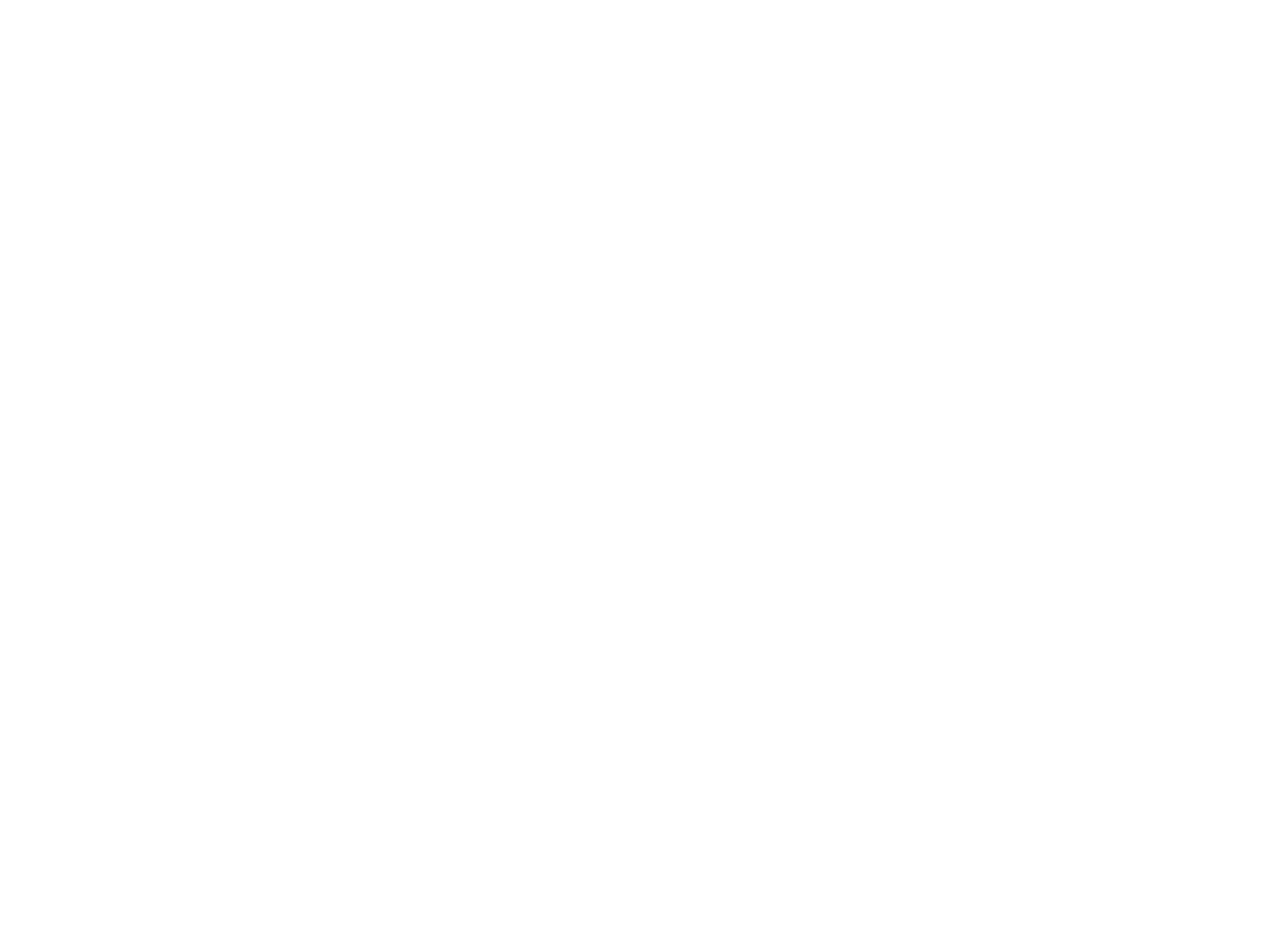
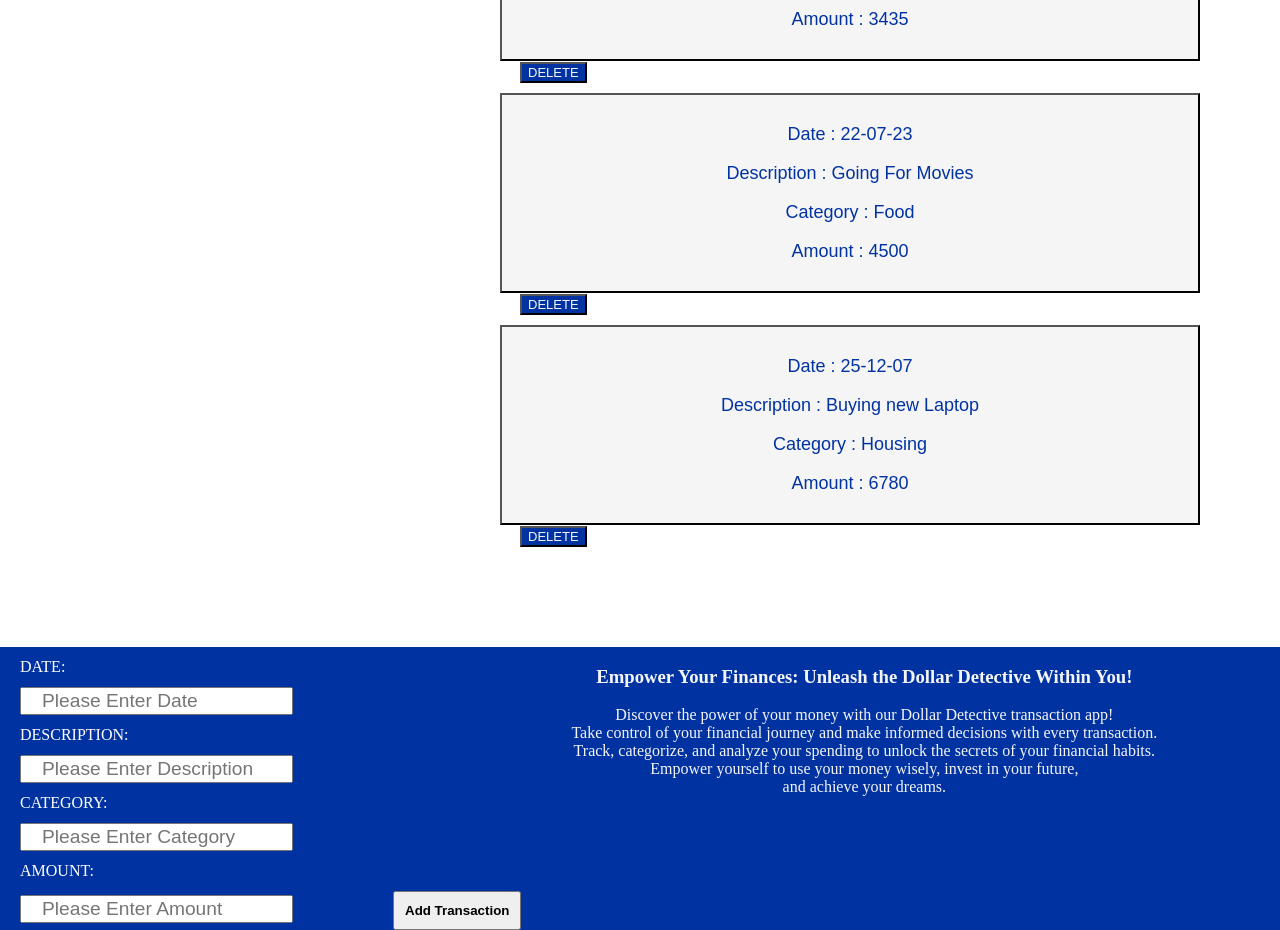
Before and after one commit to karanja03/phase-2-week-1-code-challenge, a React (Create React App) app in the folder dollar-detective/: page / in a window 1280 px wide. Shown: the part 3720-4650 px from the top of the page. Before the commit the page ends 3529 px from the top, so only its background shows below. Built offline with nearby package versions, Linux system fonts and the light colour scheme; data requests are answered from the project's data file.

Commit message:
Added paragraph

```diff
--- a/dollar-detective/db.json
+++ b/dollar-detective/db.json
@@ -104,6 +104,20 @@
       "category": "Foog",
       "amount": "3435",
       "id": 15
+    },
+    {
+      "date": "22-07-23",
+      "description": "Going For Movies",
+      "category": "Food",
+      "amount": "4500",
+      "id": 16
+    },
+    {
+      "date": "25-12-07",
+      "description": "Buying new Laptop",
+      "category": "Housing",
+      "amount": "6780",
+      "id": 17
     }
   ]
 }
--- a/dollar-detective/src/components/App.js
+++ b/dollar-detective/src/components/App.js
@@ -12,9 +12,27 @@ import TransactionList from "./TransactionList";
 function App(){
     //handling the drop down change
     const[selectCategory, setSelectCategory]=useState("All");
+    const [transactions, setTransactions] = useState([]);
     const handleDropDown=(e)=>{
         setSelectCategory(e.target.value)
     }
+
+    const handleSearch=(category)=>{
+
+        if (category.trim() === "") {
+            setSelectCategory("All");
+            setTransactions(transactions);
+          } else {
+      //   const filteredTransactions =
+      // category === "" ? transactions : transactions.filter((transaction) => transaction.category === category.trim());
+      setSelectCategory(category.trim())
+    // setTransactions(filteredTransactions);
+  };
+}
+
+
+
+
     return(
          <div className="wholeapp">
             <div className="bgimage"></div>
@@ -24,17 +42,18 @@ function App(){
         <h1 className="mainheading">DOLLAR DETECTIVE</h1>
         <h2 className="nextheading">Unlock Your Financial Journey: See Your Money in Motion</h2>
         </div>
-        <SearchForm/>
+        <SearchForm  handleSearch={handleSearch}/>
         <SortForm
         categories={categories}
         selectedCategory={selectCategory}
         onChange={handleDropDown}
         />
 
-        <TransactionList/>
+        <TransactionList selectedCategory={selectCategory} transactions={transactions}/>
 
         </div>
     )
 
 }
+
 export default App;
--- a/dollar-detective/src/components/NewTransaction.js
+++ b/dollar-detective/src/components/NewTransaction.js
@@ -50,6 +50,8 @@ function NewTransaction({ onAddTransaction }) {
   };
 
   return (
+    <div className="bottompart">
+      <div className="formpart">
     <form onSubmit={handleSubmitForm} className="fillinform">
       <label htmlFor="dateinput">DATE:</label>
       <input
@@ -87,8 +89,14 @@ function NewTransaction({ onAddTransaction }) {
         onChange={handleChangeForm}
         placeholder="Please Enter Amount"
       />
-      <button type="submit">Add Transaction</button>
+      <button className="addtransactiontbtn" type="submit">Add Transaction</button>
     </form>
+    </div>
+    <div className="motivation">
+      <h3>Empower Your Finances: Unleash the Dollar Detective Within You!</h3>
+      <p>Discover the power of your money with our Dollar Detective transaction app!<br/>Take control of your financial journey and make informed decisions with every transaction.<br/> Track, categorize, and analyze your spending to unlock the secrets of your financial habits.<br/> Empower yourself to use your money wisely, invest in your future,<br/> and achieve your dreams.</p>
+    </div>
+    </div>
   );
 }
 
--- a/dollar-detective/src/components/SearchForm.js
+++ b/dollar-detective/src/components/SearchForm.js
@@ -1,14 +1,25 @@
-import React from "react";
+import React ,{useState}from "react";
 
 
-function SearchForm(){
+
+function SearchForm({handleSearch}){
+    const [searchCategory, setSearchCategory] = useState("");
+    const handleChange = (e) => {
+        setSearchCategory(e.target.value);
+
+      };
+
+      const handleSubmit = (e) => {
+        e.preventDefault();
+        handleSearch(searchCategory.trim()); // Call the handleSearch function from the parent component with the input value
+      };
     return(
         <div className="searchSort">
             <div className="search">
-               <form className="formSearch">
+               <form className="formSearch" onSubmit={handleSubmit} >
                 {/* dont forget to add value */}
-                <input type="text"  placeholder="Search By Category"/>
-                <button className="searchButton">SEARCH</button>
+                <input type="text"  placeholder="Search By Category" value={searchCategory} onChange={handleChange}/>
+                <button className="searchButton" type="submit">SEARCH</button>
 
                 </form>
             </div>
--- a/dollar-detective/src/components/SortForm.js
+++ b/dollar-detective/src/components/SortForm.js
@@ -3,6 +3,7 @@ import React from "react";
 
 
 function SortForm({categories,selectedCategory, onChange}){
+
     return(
         <select value={selectedCategory} onChange={onChange} className="selectSort">
             {categories.map((category)=>(
--- a/dollar-detective/src/components/Transaction.js
+++ b/dollar-detective/src/components/Transaction.js
@@ -1,7 +1,9 @@
 import React from "react";
 
 
-function Transaction({ date, description, category, amount}) {
+function Transaction({ id,date, description, category, amount,handledeletebutton}) {
+
+
     return(
 
         <div className="transactions">
@@ -10,8 +12,9 @@ function Transaction({ date, description, category, amount}) {
             <p className="paragraphtrans">Description : {description}</p>
             <p className="paragraphtrans">Category : {category}</p>
             <p className="paragraphtrans">Amount : {amount}</p>
-            <button className="deletebtn">DELETE</button>
+
             </button>
+            <button className="deletebtn" onClick={()=>handledeletebutton(id)}>DELETE</button>
 
 
         </div>
--- a/dollar-detective/src/components/TransactionList.js
+++ b/dollar-detective/src/components/TransactionList.js
@@ -2,7 +2,7 @@ import React,{useState, useEffect} from "react";
 import Transaction from "./Transaction";
 import NewTransaction from "./NewTransaction";
 
-function TransactionList(){
+function TransactionList({selectedCategory}){
     const[transactions, setTransactions]=useState([])
 
     useEffect(()=>{
@@ -11,10 +11,18 @@ function TransactionList(){
         .then((data)=>setTransactions(data))
     }, []);
 
+     const filteredTransactions=selectedCategory==="All"?transactions:transactions.filter((transaction)=> transaction.category===selectedCategory)
+
     const handleAddTransaction = (newTransaction) => {
         // Add the new transaction to the transactions array
         setTransactions((prevTransactions) => [...prevTransactions, newTransaction]);
+
       };
+      const handleClick=((id)=>{
+        const remainingTransactions=transactions.filter((transaction)=>transaction.id !==id);
+        setTransactions(remainingTransactions)
+
+      })
 
 
     return(
@@ -23,15 +31,17 @@ function TransactionList(){
              {transactions.map((transaction)=>(
                 <Transaction
                 key={transaction.id}
+                id={transaction.id}
 
                 date={transaction.date}
                 description={transaction.description}
                 category={transaction.category}
                 amount={transaction.amount}
+                handledeletebutton={handleClick}
                 />
 
              ))}
-             <NewTransaction onAddTransaction={handleAddTransaction} />
+             <NewTransaction onAddTransaction={handleAddTransaction}  />
 
 
         </div>
--- a/dollar-detective/src/index.css
+++ b/dollar-detective/src/index.css
@@ -69,6 +69,30 @@ color: whitesmoke;
 
 
 }
+label{
+  display: block;
+  color: white;
+  font-weight: 500;
+  line-height: 40px;
+
+}
+.addtransactiontbtn{
+  margin-left: 100px;
+  padding: 10px;
+}
+.bottompart{
+  background-color: #0033a1;
+  margin-top: 100px;
+  display: flex;
+}
 .fillinform{
-  display: block;
+  margin-left: 20px;
 }
+.addtransactiontbtn{
+  font-weight: 600;
+}
+.motivation{
+  text-align: center;
+  padding-left: 50px;
+  color: whitesmoke;
+}
```
